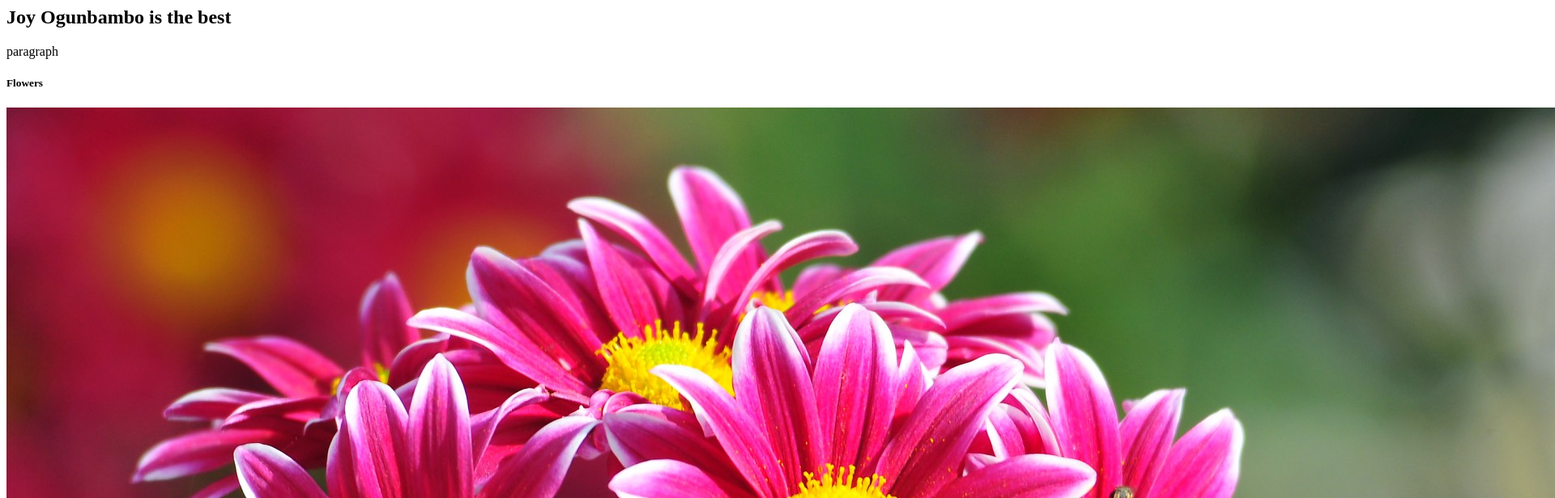
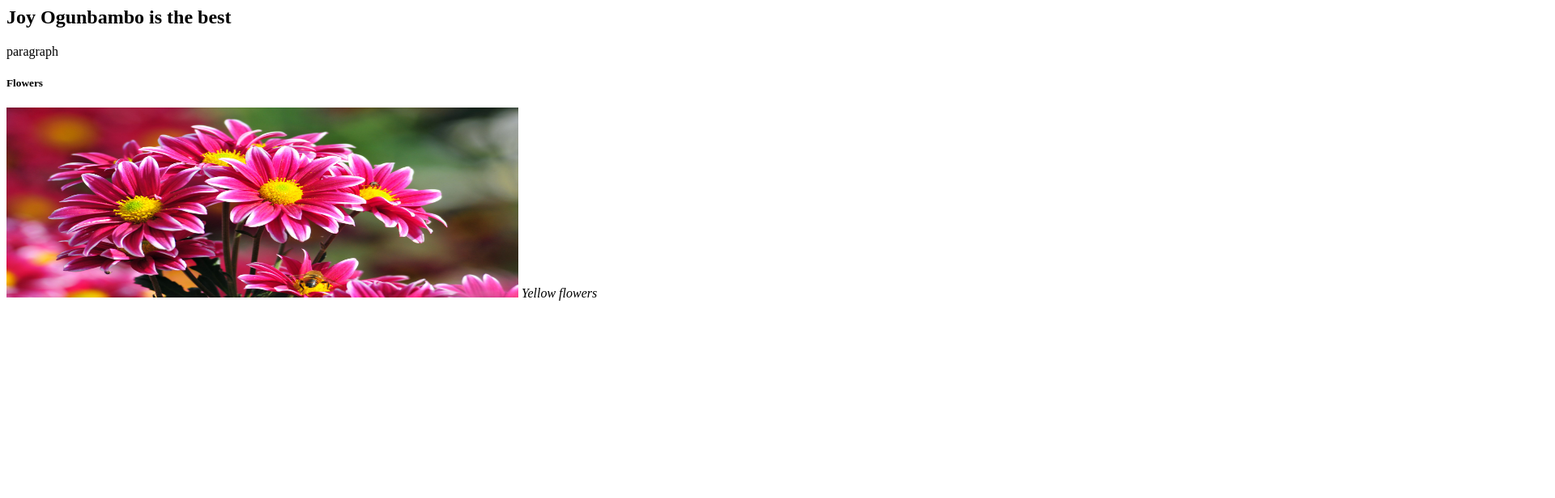
Before and after one commit to joyogunbambo/joyogunbambo.github.io, a plain HTML site: page index.html in a window 1280 px wide. Shown: the top 616 px of the page at 81% size, 1920 px wide, since content can reach past the window. Drawn offline with Linux system fonts and the light colour scheme.

Commit message:
Update index.html

```diff
--- a/index.html
+++ b/index.html
@@ -1,5 +1,5 @@
 <h2>Joy Ogunbambo   is the best</h2>
 <p> paragraph</p>
 <h5>Flowers</h5>
-<img style="width:50% height:30%" src="flowers-4.jpg" />
+<img src="flowers-4.jpg" width=50% height=30%  />
 <em>Yellow flowers</em>
```
